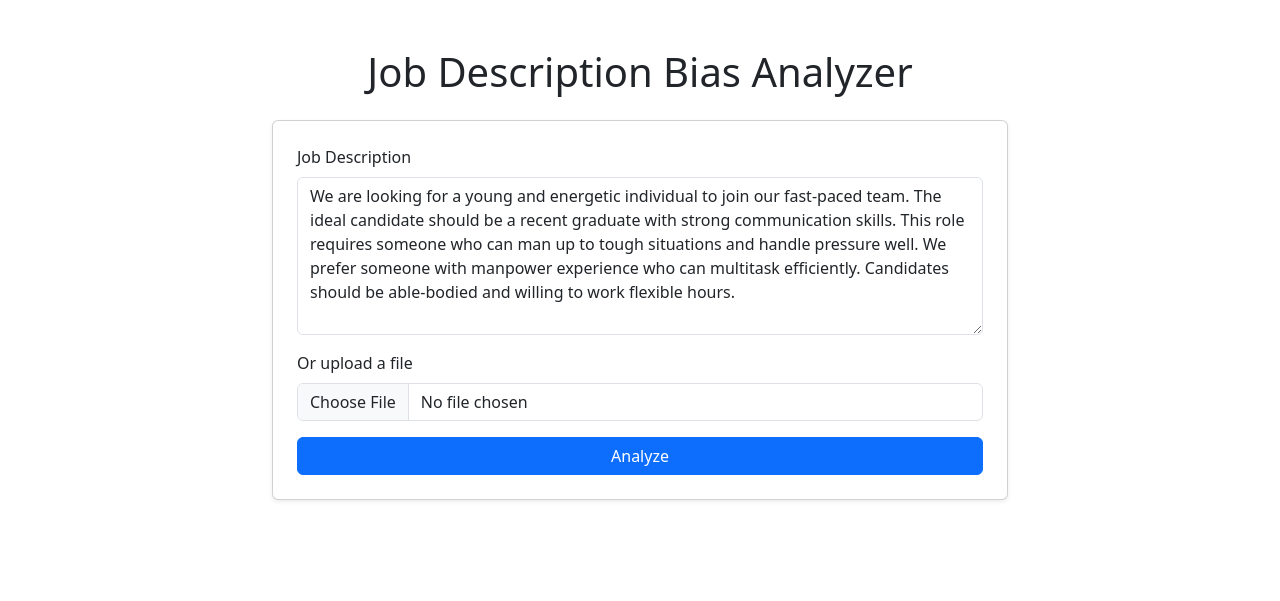
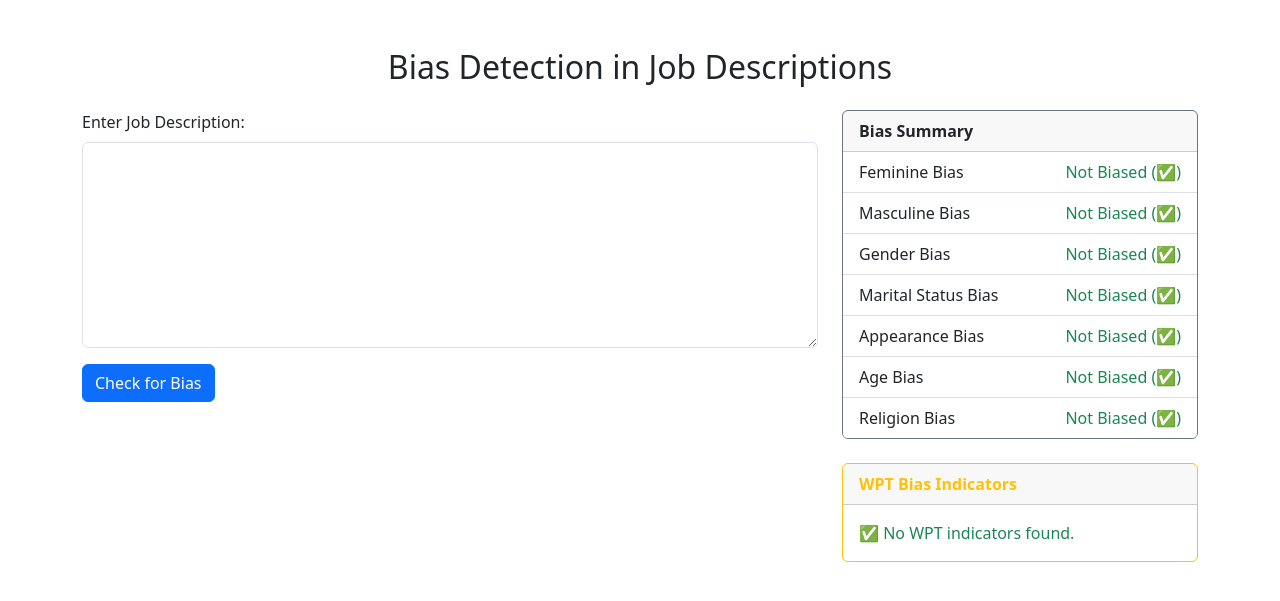
Before and after one commit to weien0905/job-bias-detector, a Flask app: page / in a window 1280 px wide. Shown: the top 601 px of the page. Run offline with Flask 3, Linux system fonts and the light colour scheme; some libraries are stand-ins or nearby versions.

Commit message:
Change template and add rule-based conditions

```diff
--- a/app.py
+++ b/app.py
@@ -1,62 +1,238 @@
-from flask import Flask, render_template, request, jsonify
+from flask import Flask, render_template, request
+import re
 
 app = Flask(__name__)
 
-# Mock rule-based dictionary for rewrite suggestions
-rewrite_dict = {
-    "young": "energetic",
-    "strong": "capable",
-    "manpower": "staff",
-    "recent graduate": "entry-level candidate"
+# Feminine-coded and masculine-coded words
+feminine_coded_words = [
+    "agree", "affectionate", "child", "cheer", "collab", "commit", "communal",
+    "compassion", "connect", "considerate", "cooperat", "co-operat", "depend",
+    "emotiona", "empath", "feel", "flatterable", "gentle", "honest",
+    "interpersonal", "interdependen", "interpersona", "inter-personal",
+    "inter-dependen", "inter-persona", "kind", "kinship", "loyal", "modesty",
+    "nag", "nurtur", "pleasant", "polite", "quiet", "respon", "sensitiv",
+    "submissive", "support", "sympath", "tender", "together", "trust",
+    "understand", "warm", "whin", "enthusias", "inclusive", "yield", "shar"
+]
+
+masculine_coded_words = [
+    "active", "adventurous", "aggress", "ambitio", "analy", "assert",
+    "athlet", "autonom", "battle", "boast", "challeng", "champion",
+    "compet", "confident", "courag", "decid", "decision", "decisive",
+    "defend", "determin", "domina", "dominant", "driven", "fearless",
+    "fight", "force", "greedy", "head-strong", "headstrong", "hierarch",
+    "hostil", "implusive", "independen", "individual", "intellect", "lead",
+    "logic", "objective", "opinion", "outspoken", "persist", "principle",
+    "reckless", "self-confiden", "self-relian", "self-sufficien",
+    "selfconfiden", "selfrelian", "selfsufficien", "stubborn", "superior",
+    "unreasonab"
+]
+
+gender_specific_words = [
+    "female", "females", "lady", "ladies", "woman", "women", "girl", "girls",
+    "male", "males", "man", "men", "boy", "boys"
+]
+
+marital_status_words = [
+    "single", "not married", "unmarried", "married"
+]
+
+physical_appearance_words = [
+    "height", "weight", "face", "body", "physically", "physical",
+    "good looking", "good appearance", "proportional", "attractive"
+]
+
+age_bias_words = [
+    "age", "years old", "year old", "aged", "young", "youthful", "old", "elderly"
+]
+
+religion_bias_words = [
+    "religion", "religious", "muslim", "islam", "christian", "catholic",
+    "protestant", "hindu", "buddhist", "jewish", "atheist", "non-religious",
+    "hijab", "headscarf", "headscarves", "niqab", "veil", "modest", "islamic"
+]
+
+# WPT patterns with named labels
+wpt_patterns = {
+    "We are family": r"\bwe (are|’re|'re) (like )?(a )?family\b",
+    "Young and energetic": r"\byoung (and )?(dynamic|energetic|team)\b",
+    "Must be attractive": r"\bmust be (physically )?(attractive|good looking)\b",
+    "Single preferred": r"\b(single (candidates )?preferred|must be single)\b",
+    "Work hard play hard": r"\b(work hard,? play hard)\b",
+    "Always on call": r"\b(24/7|always available|round the clock)\b",
+    "No 9 to 5": r"\bnot (just )?(a )?9[- ]?to[- ]?5\b",
+    "High-pressure environment": r"\b(high[- ]pressure|stressful|fast[- ]paced) (job|environment|role)\b",
+    "Fit in culturally": r"\b(cultural (fit|match)|fit in( well)? with (the )?team)\b",
+
+    # Age Bias
+    "Recent graduate preferred": r"\b(recent (graduate|grad)|fresh out of (college|university))\b",
+    "Digital native": r"\bdigital native(s)?\b",
+
+    # Gender Bias
+    "Looking for a strong man": r"\b(looking for|must be) (a )?(strong|tough) man\b",
+    "Female-only roles": r"\b(female(s)? (only|preferred)|women (only|preferred))\b",
+
+    # Disability Bias
+    "Must be able-bodied": r"\bmust be (able[- ]bodied|physically fit|no physical limitations)\b",
+
+    # Family/Marital Status Bias
+    "No family obligations": r"\b(no (family|personal) obligations|required to travel frequently)\b",
+
+    # Religious Bias
+    "Sunday availability required": r"\b(must work on Sundays|no religious holidays)\b",
+
+    # Cultural Stereotyping / Personality Fit
+    "Beer Fridays culture": r"\b(beer|booze) (fridays|culture|after work)\b",
+    "Ninja/Rockstar": r"\b(code|sales|marketing)? ?(ninja|rockstar|guru|wizard)\b",
+
+    # Socioeconomic Bias
+    "Own vehicle a must": r"\bmust (have|own) (a )?(car|vehicle)\b",
+
+    # Time Commitment / Overwork Expectation
+    "Burning the midnight oil": r"\b(burn(ing)? the midnight oil|work long hours)\b",
+
+    # Language/National Origin Bias
+    "Native English speaker only": r"\b(native (english )?speaker (only|required))\b"
 }
 
-# Mock analysis logic
-def analyze_bias(text):
-    biases = {
-        "gender": 78,
-        "age": 65,
-        "disability": 40
-    }
 
-    highlights = {
-        "young": "<span class='highlight'>young</span>",
-        "strong": "<span class='highlight'>strong</span>",
-        "manpower": "<span class='highlight'>strong</span>",
-        "recent graduate": "<span class='highlight'>entry-level candidate</span>"
-    }
+# Additional WPT patterns (regex based) for implicit age filters
+wpt_age_patterns = [
+    r'\bage\s+\d{1,2}\s*(?:yo|years?\s*old)?\b',
+    r'\bage\s+(?:between|above|below|under|over)?\s*\d{1,2}\s*(?:yo|years?\s*old)?\b',
+    r'\bunder\s+\d{1,2}\s*(?:yo|years?\s*old)?\b',
+    r'\bover\s+\d{1,2}\s*(?:yo|years?\s*old)?\b'
+]
 
-    suggestions = []
-    for word, replacement in rewrite_dict.items():
-        if word in text:
-            suggestions.append(f"<li class='list-group-item'>{word} → <span class='suggestion'>{replacement}</span></li>")
+def detect_bias_words(text):
+    feminine_matches = []
+    masculine_matches = []
+    gender_matches = []
+    marital_matches = []
+    appearance_matches = []
+    age_matches = []
+    religion_matches = []
 
-    highlighted_text = text
-    for word, markup in highlights.items():
-        highlighted_text = highlighted_text.replace(word, markup)
+    for word in feminine_coded_words:
+        if re.search(rf'\b{word}\w*\b', text, re.IGNORECASE):
+            feminine_matches.append(word)
 
-    return biases, highlighted_text, " ".join(suggestions)
+    for word in masculine_coded_words:
+        if re.search(rf'\b{word}\w*\b', text, re.IGNORECASE):
+            masculine_matches.append(word)
 
-@app.route('/')
+    for word in gender_specific_words:
+        if re.search(rf'\b{word}\w*\b', text, re.IGNORECASE):
+            gender_matches.append(word)
+
+    for word in marital_status_words:
+        if re.search(rf'\b{word}\w*\b', text, re.IGNORECASE):
+            marital_matches.append(word)
+
+    for word in physical_appearance_words:
+        if re.search(rf'\b{word}\w*\b', text, re.IGNORECASE):
+            appearance_matches.append(word)
+
+    for word in age_bias_words:
+        if re.search(rf'\b{word}\w*\b', text, re.IGNORECASE):
+            age_matches.append(word)
+
+    for word in religion_bias_words:
+        if re.search(rf'\b{word}\w*\b', text, re.IGNORECASE):
+            religion_matches.append(word)
+
+    return (
+        feminine_matches, masculine_matches,
+        gender_matches, marital_matches,
+        appearance_matches, age_matches,
+        religion_matches
+    )
+
+def detect_wpt_patterns(text):
+    matched_patterns = []
+
+    # Named WPT patterns
+    for label, pattern in wpt_patterns.items():
+        if re.search(pattern, text, re.IGNORECASE):
+            matched_patterns.append(label)
+
+    # Regex-only WPT patterns (e.g., implicit age filters)
+    for pattern in wpt_age_patterns:
+        matches = re.findall(pattern, text, re.IGNORECASE)
+        if matches:
+            matched_patterns.append("Age-related requirement")
+
+    return list(set(matched_patterns))
+
+def highlight_bias(text, feminine, masculine, gender, marital, appearance, age, religion):
+    highlighted = text
+
+    for word in set(feminine):
+        highlighted = re.sub(rf'({word}\w*)', r'<mark style="background-color:lightpink;">\1</mark>', highlighted, flags=re.IGNORECASE)
+
+    for word in set(masculine):
+        highlighted = re.sub(rf'({word}\w*)', r'<mark style="background-color:lightblue;">\1</mark>', highlighted, flags=re.IGNORECASE)
+
+    for word in set(gender):
+        highlighted = re.sub(rf'({word}\w*)', r'<mark style="background-color:#FFD700;">\1</mark>', highlighted, flags=re.IGNORECASE)
+
+    for word in set(marital):
+        highlighted = re.sub(rf'({word}\w*)', r'<mark style="background-color:#90EE90;">\1</mark>', highlighted, flags=re.IGNORECASE)
+
+    for word in set(appearance):
+        highlighted = re.sub(rf'({word}\w*)', r'<mark style="background-color:#FFA07A;">\1</mark>', highlighted, flags=re.IGNORECASE)
+
+    for word in set(age):
+        highlighted = re.sub(rf'({word}\w*)', r'<mark style="background-color:#E6E6FA;">\1</mark>', highlighted, flags=re.IGNORECASE)
+
+    for word in set(religion):
+        highlighted = re.sub(rf'({word}\w*)', r'<mark style="background-color:#D8BFD8;">\1</mark>', highlighted, flags=re.IGNORECASE)
+
+    return highlighted
+
+@app.route("/", methods=["GET", "POST"])
 def index():
-    return render_template('index.html')
+    original_text = ""
+    highlighted_text = ""
+    feminine = []
+    masculine = []
+    gender = []
+    marital = []
+    appearance = []
+    age = []
+    religion = []
+    wpt_matches = []
 
-@app.route('/analyze', methods=['POST'])
-def analyze():
-    text = ""
+    if request.method == "POST":
+        original_text = request.form["jobdesc"]
+        (
+            feminine, masculine,
+            gender, marital,
+            appearance, age,
+            religion
+        ) = detect_bias_words(original_text)
 
-    # Check if a file was uploaded
-    if 'file' in request.files:
-        file = request.files['file']
-        if file.filename != '':
-            text = file.read().decode('utf-8')  # Read content directly without saving
-    else:
-        text = request.form.get('text', '')
+        wpt_matches = detect_wpt_patterns(original_text)
 
-    bias_scores, highlighted_text, suggestions = analyze_bias(text)
-    return jsonify({
-        "bias_scores": bias_scores,
-        "highlighted_text": highlighted_text,
-        "suggestions": suggestions
-    })
-if __name__ == '__main__':
+        highlighted_text = highlight_bias(
+            original_text, feminine, masculine,
+            gender, marital, appearance,
+            age, religion
+        )
+
+    return render_template(
+        "index.html",
+        original=original_text,
+        highlighted=highlighted_text,
+        feminine=feminine,
+        masculine=masculine,
+        gender=gender,
+        marital=marital,
+        appearance=appearance,
+        age=age,
+        religion=religion,
+        wpt=wpt_matches
+    )
+
+if __name__ == "__main__":
     app.run(debug=True)
--- a/templates/index.html
+++ b/templates/index.html
@@ -2,117 +2,134 @@
 <html lang="en">
 <head>
     <meta charset="UTF-8">
-    <meta name="viewport" content="width=device-width, initial-scale=1.0">
-    <title>Job Description Bias Analysis</title>
-    <!-- Bootstrap CSS CDN -->
+    <title>Bias Detection in Job Descriptions</title>
     <link href="https://cdn.jsdelivr.net/npm/bootstrap@5.3.3/dist/css/bootstrap.min.css" rel="stylesheet">
     <style>
-        .highlight { background-color: yellow; }
-        .suggestion { color: green; font-style: italic; }
+        mark {
+            padding: 0.2em 0.4em;
+            border-radius: 4px;
+        }
+        .card-title {
+            font-size: 1.2rem;
+            font-weight: 600;
+        }
     </style>
+    <script>
+        function copyToClipboard(elementId) {
+            const el = document.getElementById(elementId);
+            let textToCopy;
+
+            if (el.tagName === "TEXTAREA" || el.tagName === "INPUT") {
+                textToCopy = el.value;
+            } else {
+                textToCopy = el.innerText || el.textContent;
+            }
+
+            navigator.clipboard.writeText(textToCopy).then(() => {
+                alert("Copied to clipboard!");
+            }).catch(err => {
+                alert("Failed to copy: " + err);
+            });
+        }
+    </script>
 </head>
 <body>
 <div class="container py-5">
-        <h1 class="mb-4 text-center">Job Description Bias Analyzer</h1>
-        <div class="row justify-content-center">
-            <div class="col-lg-8">
-                <form id="biasForm" enctype="multipart/form-data" class="card p-4 shadow-sm mb-4">
-                    <div class="mb-3">
-                        <label for="job_description" class="form-label">Job Description</label>
-                        <textarea name="job_description" id="job_description" class="form-control" rows="6" placeholder="Paste your job description here...">We are looking for a young and energetic individual to join our fast-paced team. The ideal candidate should be a recent graduate with strong communication skills. This role requires someone who can man up to tough situations and handle pressure well. We prefer someone with manpower experience who can multitask efficiently. Candidates should be able-bodied and willing to work flexible hours.</textarea>
+    <h2 class="text-center mb-4">Bias Detection in Job Descriptions</h2>
+    <div class="row">
+        <!-- Left column: Form and Results -->
+        <div class="col-md-8">
+            <form method="POST" class="mb-4">
+                <div class="form-group mb-3">
+                    <label for="jobdesc" class="form-label">Enter Job Description:</label>
+                    <textarea name="jobdesc" id="jobdesc" class="form-control" rows="8" required>{{ original }}</textarea>
                 </div>
-                    <div class="mb-3">
-                        <label for="fileInput" class="form-label">Or upload a file</label>
-                        <input type="file" id="fileInput" class="form-control">
+                <button type="submit" class="btn btn-primary">Check for Bias</button>
+            </form>
+
+            {% if highlighted %}
+            <div class="card mt-4">
+                <div class="card-header d-flex justify-content-between align-items-center">
+                    <h5 class="card-title mb-0">Highlighted Output</h5>
+                    <button type="button" class="btn btn-outline-secondary btn-sm" onclick="copyToClipboard('highlightedOutput')">Copy Text</button>
                 </div>
-                    <button type="submit" class="btn btn-primary w-100">Analyze</button>
-                </form>
-                <div id="results" style="display:none;">
-                    <div class="card mb-3">
                 <div class="card-body">
-                            <h2 class="h5">Bias Analysis</h2>
-                            <ul id="biasScores" class="list-group list-group-flush"></ul>
+                    <p id="highlightedOutput" class="card-text" style="white-space: pre-wrap;">{{ highlighted | safe }}</p>
                 </div>
             </div>
-                    <div class="card mb-3">
+            {% endif %}
+        </div>
+
+        <!-- Right column: Bias Summary + WPT -->
+        <div class="col-md-4">
+            <div class="card border-secondary mb-4">
+                <div class="card-header fw-bold">Bias Summary</div>
+                <ul class="list-group list-group-flush">
+                    <li class="list-group-item d-flex justify-content-between">
+                        Feminine Bias
+                        <span class="{{ 'text-danger' if feminine else 'text-success' }}">
+                            {{ 'Biased (❌)' if feminine else 'Not Biased (✅)' }}
+                        </span>
+                    </li>
+                    <li class="list-group-item d-flex justify-content-between">
+                        Masculine Bias
+                        <span class="{{ 'text-danger' if masculine else 'text-success' }}">
+                            {{ 'Biased (❌)' if masculine else 'Not Biased (✅)' }}
+                        </span>
+                    </li>
+                    <li class="list-group-item d-flex justify-content-between">
+                        Gender Bias
+                        <span class="{{ 'text-danger' if gender else 'text-success' }}">
+                            {{ 'Biased (❌)' if gender else 'Not Biased (✅)' }}
+                        </span>
+                    </li>
+                    <li class="list-group-item d-flex justify-content-between">
+                        Marital Status Bias
+                        <span class="{{ 'text-danger' if marital else 'text-success' }}">
+                            {{ 'Biased (❌)' if marital else 'Not Biased (✅)' }}
+                        </span>
+                    </li>
+                    <li class="list-group-item d-flex justify-content-between">
+                        Appearance Bias
+                        <span class="{{ 'text-danger' if appearance else 'text-success' }}">
+                            {{ 'Biased (❌)' if appearance else 'Not Biased (✅)' }}
+                        </span>
+                    </li>
+                    <li class="list-group-item d-flex justify-content-between">
+                        Age Bias
+                        <span class="{{ 'text-danger' if age else 'text-success' }}">
+                            {{ 'Biased (❌)' if age else 'Not Biased (✅)' }}
+                        </span>
+                    </li>
+                    <li class="list-group-item d-flex justify-content-between">
+                        Religion Bias
+                        <span class="{{ 'text-danger' if religion else 'text-success' }}">
+                            {{ 'Biased (❌)' if religion else 'Not Biased (✅)' }}
+                        </span>
+                    </li>
+                </ul>
+            </div>
+
+            <div class="card border-warning">
+                <div class="card-header fw-bold text-warning">WPT Bias Indicators</div>
                 <div class="card-body">
-                            <h3 class="h6">Highlighted Job Description</h3>
-                            <div id="highlightedText" class="border rounded p-3 bg-light"></div>
+                    {% if wpt %}
+                        <p class="mb-2">⚠️ Detected workplace culture phrases:</p>
+                        <ul class="mb-0">
+                            {% for phrase in wpt %}
+                                <li class="text-danger">{{ phrase }}</li>
+                            {% endfor %}
+                        </ul>
+                    {% else %}
+                        <p class="text-success mb-0">✅ No WPT indicators found.</p>
+                    {% endif %}
                 </div>
-                    </div>
-                    <div class="card">
-                        <div class="card-body">
-                            <h3 class="h6">Rewrite Suggestions</h3>
-                            <ul id="suggestions" class="list-group list-group-flush"></ul>
-                        </div>
-                    </div>
-                </div>
-                <div id="loadingSpinner" class="text-center my-4" style="display:none;">
-                    <div class="spinner-border text-primary" role="status">
-                        <span class="visually-hidden">Analyzing...</span>
-                    </div>
-                    <div>Analyzing...</div>
             </div>
         </div>
     </div>
 </div>
 
-    <!-- Bootstrap JS Bundle CDN (for components if needed) -->
+<!-- Bootstrap JS (optional) -->
 <script src="https://cdn.jsdelivr.net/npm/bootstrap@5.3.3/dist/js/bootstrap.bundle.min.js"></script>
-    <script>
-        document.getElementById("biasForm").addEventListener("submit", async function(e) {
-            e.preventDefault();
-            const textArea = document.getElementById("job_description");
-            const fileInput = document.getElementById("fileInput");
-            let formData = new FormData();
-
-            // Hide previous results and show spinner
-            document.getElementById("results").style.display = "none";
-            document.getElementById("loadingSpinner").style.display = "block";
-            document.getElementById("biasScores").innerHTML = "";
-            document.getElementById("highlightedText").innerHTML = "";
-            document.getElementById("suggestions").innerHTML = "";
-
-            if (fileInput.files.length > 0) {
-                formData.append("file", fileInput.files[0]);
-            } else {
-                formData.append("text", textArea.value);
-            }
-
-            // Timeout logic
-            let controller = new AbortController();
-            let timeoutId = setTimeout(() => {
-                controller.abort();
-            }, 10000); // 10 seconds
-
-            try {
-                const response = await fetch("/analyze", {
-                    method: "POST",
-                    body: formData,
-                    signal: controller.signal
-                });
-                clearTimeout(timeoutId);
-
-                if (!response.ok) throw new Error("Server error");
-                const data = await response.json();
-
-                document.getElementById("results").style.display = "block";
-                document.getElementById("biasScores").innerHTML = Object.entries(data.bias_scores).map(
-                    ([type, score]) => `<li class="list-group-item">${type}: ${score}%</li>`
-                ).join('');
-
-                document.getElementById("highlightedText").innerHTML = data.highlighted_text;
-                document.getElementById("suggestions").innerHTML = data.suggestions;
-            } catch (err) {
-                if (err.name === "AbortError") {
-                    alert("Analysis is taking too long. Please try again later.");
-                } else {
-                    alert("An error occurred. Please try again later.");
-                }
-            } finally {
-                document.getElementById("loadingSpinner").style.display = "none";
-            }
-        });
-    </script>
 </body>
 </html>
```
Lines whose indentation alone changed are shown as unchanged.
